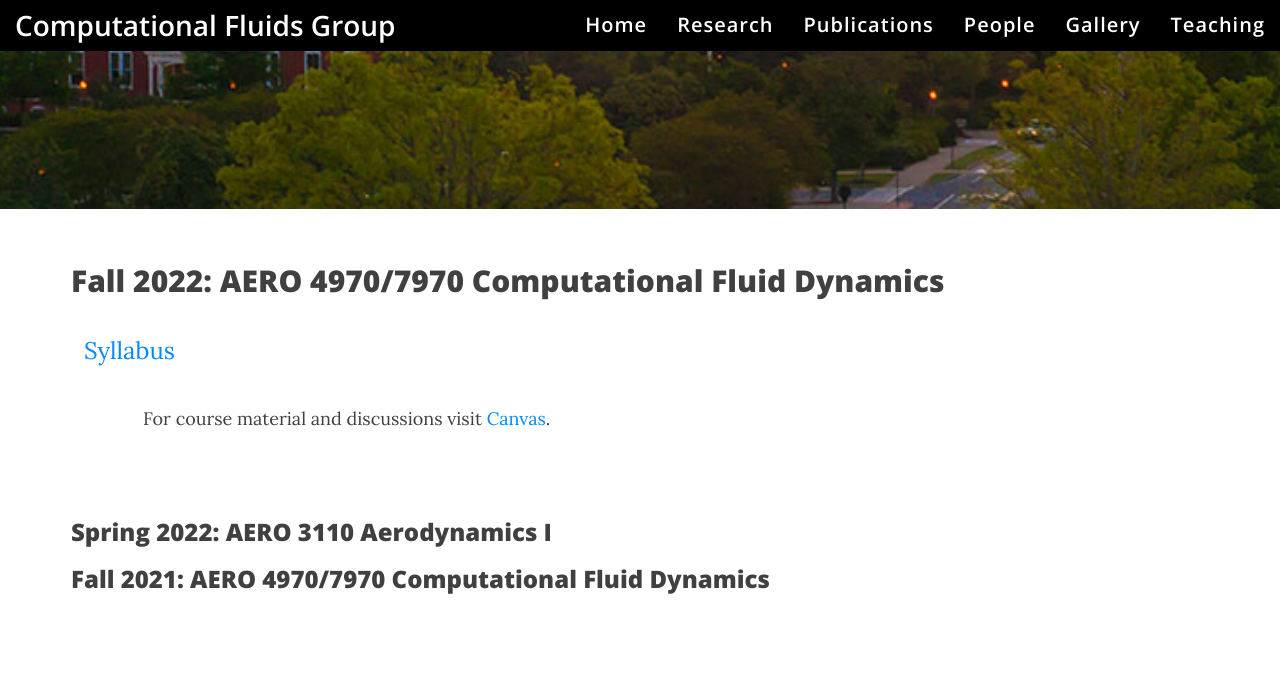
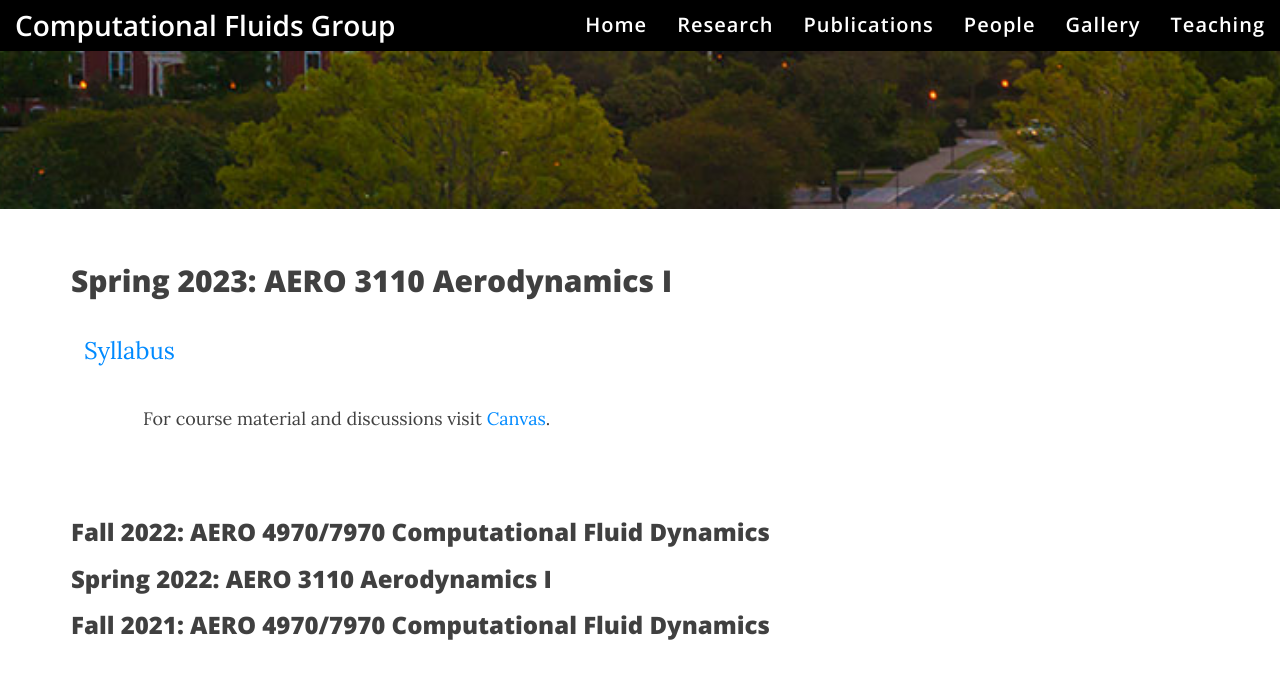
Before and after one commit to neksharan/neksharan.github.io, a Jekyll site: the page built from teaching.md, in a window 1280 px wide and 900 px high, scrolled down 582 px. Shown: the top 679 px of the window. Built offline with Jekyll 4.4.1, drawn with Linux system fonts in a browser that asks for light colours; nearby versions of some CDN libraries.

Commit message:
Updating teaching page

```diff
--- a/teaching.md
+++ b/teaching.md
@@ -7,14 +7,16 @@ bigimg:
   - "/img/miflc_masthead.jpg"
 ---
 
-## Fall 2022: AERO 4970/7970 Computational Fluid Dynamics
+## Spring 2023: AERO 3110 Aerodynamics I
 
 [<font size="+2"> Syllabus </font>](/pdf/Syllabus-fall2022-CFD.pdf){:target="_blank"}{: .btn .btn--primary .btn--small}
 
     For course material and discussions visit [Canvas](https://auburn.instructure.com/){:target="_blank"}.
 
 <br />
-### Spring 2022: AERO 3110 Aerodynamics I
+### Fall 2022:         AERO 4970/7970 Computational Fluid Dynamics
+
+### Spring 2022:         AERO 3110 Aerodynamics I
 
 ### Fall 2021:         AERO 4970/7970 Computational Fluid Dynamics
 
```
